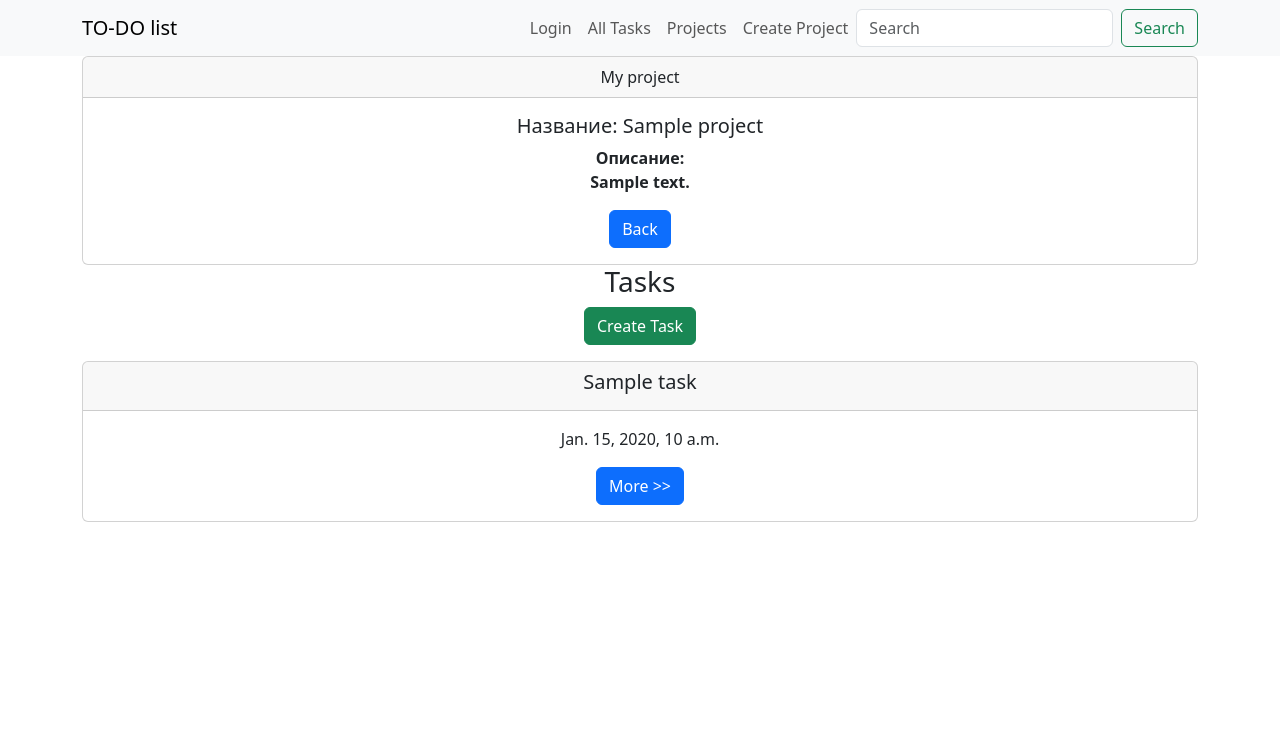
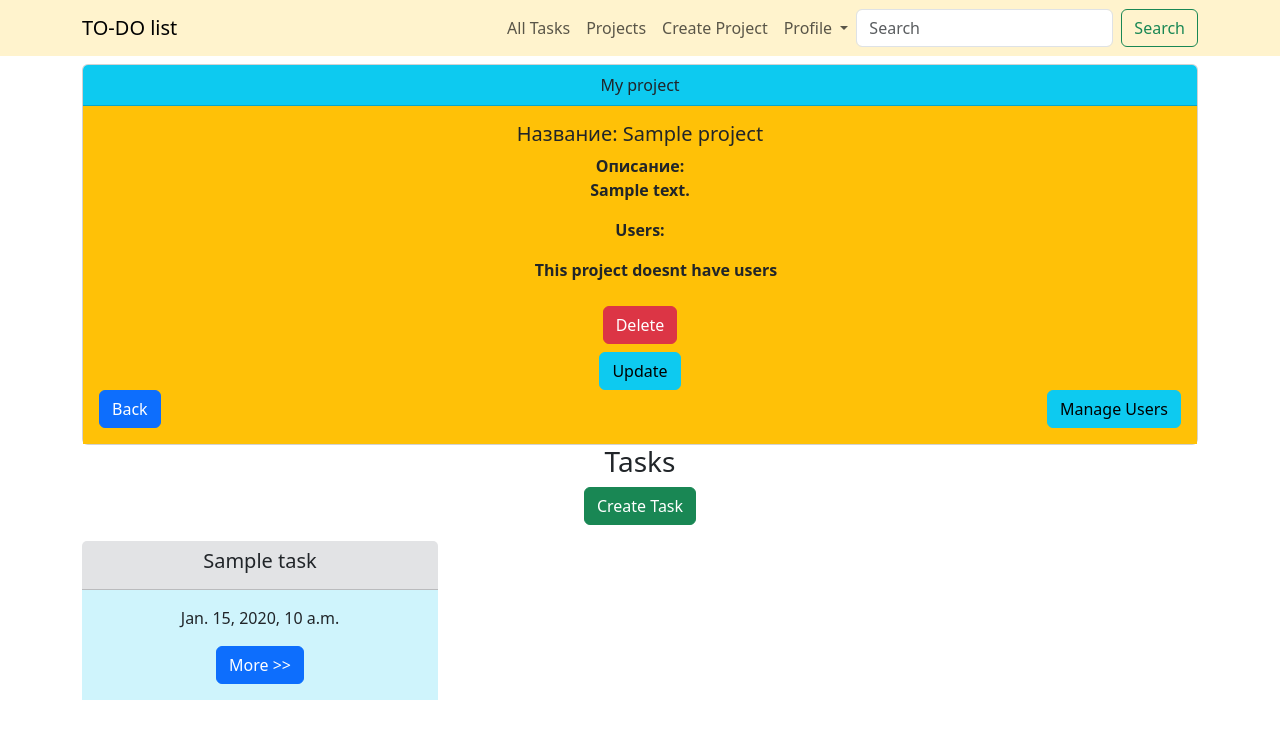
Before and after one commit to Gashiykh/to-do-list, a Django app: page /projects/1 in a window 1280 px wide. Shown: the top 739 px of the page. Run offline with Django 3.2, Linux system fonts and the light colour scheme; tables that the repository leaves empty hold one stand-in row (values such as "Sample post"); some libraries are stand-ins or nearby versions.

Commit message:
Обновил шаблоны

```diff
--- a/mysite/templates/base.html
+++ b/mysite/templates/base.html
@@ -6,11 +6,18 @@
     <meta name="viewport" content="width=device-width, initial-scale=1.0">
     <link rel="stylesheet" href="{% static 'styles.css' %}">
     <link rel="stylesheet" href="{% static 'bootstrap.min.css'%}">
+    <link
+      rel="stylesheet"
+      href="https://cdnjs.cloudflare.com/ajax/libs/font-awesome/6.2.1/css/all.min.css"
+      integrity="sha512-MV7K8+y+gLIBoVD59lQIYicR65iaqukzvf/nwasF0nqhPay5w/9lJmVM2hMDcnK1OnMGCdVK+iQrJ7lzPJQd1w=="
+      crossorigin="anonymous"
+      referrerpolicy="no-referrer"
+    />
 
     <title>Document</title>
 </head>
 <body>
-    <nav class="navbar navbar-expand-lg bg-body-tertiary">
+    <nav class="navbar navbar-expand-lg bg-body-tertiary bg-warning-subtle">
         <div class="container">
           <a class="navbar-brand" href="{% url 'projects' %}">TO-DO list</a>
           <button class="navbar-toggler" type="button" data-bs-toggle="collapse" data-bs-target="#navbarNav" aria-controls="navbarNav" aria-expanded="false" aria-label="Toggle navigation">
@@ -18,18 +25,6 @@
           </button>
           <div class="collapse navbar-collapse flex-grow-0" id="navbarNav">
             <ul class="navbar-nav">
-              {% if user.is_authenticated %}
-                <li class="nav-item">
-                  <a class="nav-link">Hi {{user.username}}!</a>
-                </li>
-                <li class="nav-item">
-                  <a class="nav-link" href="{% url 'logout' %}">Logout</a>
-                </li>
-              {% else %}
-                <li class="nav-item">
-                  <a class="nav-link" href="{% url 'login' %}">Login</a>
-                </li>
-              {% endif %}
               <li class="nav-item">
                 <a class="nav-link" href="{% url 'home' %}">All Tasks</a>
               </li>
@@ -38,6 +33,28 @@
               </li>
               <li class="nav-item">
                 <a class="nav-link" href="{% url 'projects_create' %}">Create Project</a>
+              </li>
+              <li class="nav-item dropdown">
+                {% if user.is_authenticated %}
+                  <a class="nav-link dropdown-toggle" role="button" data-bs-toggle="dropdown" aria-expanded="false">
+                    {{user.username}}
+                  </a>
+                {% else %}
+                  <a class="nav-link dropdown-toggle" role="button" data-bs-toggle="dropdown" aria-expanded="false">
+                    Profile
+                  </a>
+                {% endif %}
+                {% if user.is_authenticated %}
+                  <ul class="dropdown-menu">
+                    <li><a class="dropdown-item" href="#">Profile</a></li>
+                    <li><a class="dropdown-item" href="{% url 'logout' %}?next={{request.get_full_path}}">Logout</a></li>
+                  </ul>
+                {% else %}
+                  <ul class="dropdown-menu">
+                    <li><a class="dropdown-item" href="{% url 'login' %}">Login</a></li>
+                    <li><a class="dropdown-item" href="{% url 'register' %}">Register</a></li>
+                  </ul>
+                {% endif %}
               </li>
             </ul>
             <form class="d-flex">
@@ -55,5 +72,7 @@
       </div>
 
 
+    <script src="https://cdnjs.cloudflare.com/ajax/libs/bootstrap/5.3.3/js/bootstrap.min.js" integrity="sha512-ykZ1QQr0Jy/4ZkvKuqWn4iF3lqPZyij9iRv6sGqLRdTPkY69YX6+7wvVGmsdBbiIfN/8OdsI7HABjvEok6ZopQ==" crossorigin="anonymous" referrerpolicy="no-referrer"></script>
+    <script src="{% static 'js/bs.js' %}"></script>
 </body>
 </html>
--- a/mysite/templates/projects/detail.html
+++ b/mysite/templates/projects/detail.html
@@ -1,35 +1,59 @@
 {% extends 'base.html' %}
 
 {% block content %}
-    <div class="card text-center">
-        <div class="card-header">
+    <div class="card text-center mt-2">
+        <div class="card-header bg-info">
         My project
         </div>
-        <div class="card-body">
+        <div class="card-body bg-warning">
         <h5 class="card-title">Название: {{ project.title }}</h5>
         <p class="card-text"><strong>Описание: <br> {{ project.description }}</strong> </p>
-        <a href="{% url 'projects' %}" class="btn btn-primary">Back</a>
+        <p class="card-text"><strong>Users:
+        <ul>
+            {% for user in project.user.all %}
+            ✔{{ user.username }} <br>
+            {% empty %}
+            <p>This project doesnt have users</p>
+            {% endfor %}
+          </ul>
+        </strong> </p>
+        <form action="{% url 'projects_delete' id=project.id %}" method="post" onsubmit="return confirm('Delete?')">
+            {% csrf_token %}
+            <button class="btn btn-danger my-2">Delete</button>
+        </form>
+        <a class="btn btn-info" href="{% url 'projects_update' id=project.id %}">Update</a>
+        <div class="d-flex justify-content-between">
+            <div>
+                <a href="{% url 'projects' %}" class="btn btn-primary">Back</a>
+            </div>
+            <div>
+                <a  href="{% url 'add_user' project_id=project.id %}" class="btn btn-info">Manage Users</a>
+            </div>
+        </div>
+
         </div>
     </div>
 
     <h3 class="text-center">Tasks</h3>
     {% url 'tasks_create' project_id=project.id as projects_action_url %}
     {% include 'partial/task_form.html' with form=projects_form request_method='post' action_url=projects_action_url btn_text='Create Task' %}
+    <div class="row">
     {% for task in tasks %}
-        <div class="card my-3 text-center">
-            <div class="card-header">
+        <div class="card my-3 text-center col-4 border-0">
+            <div class="card-header bg-secondary-subtle">
             <h5>{{ task.title }}</h5>
             </div>
-            <div class="card-body">
+            <div class="card-body bg-info-subtle">
             <p class="card-text">{{ task.created_at }}</p>
             <a href="{% url 'tasks_detail' id=task.id %}" class="btn btn-primary">More >></a>
             </div>
-        </div>
+    </div>
     {% empty %}
         <div class="d-flex justify-content-center">
             <p>Задачи не найдены.</p>
         </div>
     {% endfor %}
+    </div>
 
     <div class="d-flex justify-content-center">
         {% if message %}
--- a/mysite/templates/tasks/detail.html
+++ b/mysite/templates/tasks/detail.html
@@ -3,10 +3,10 @@
 {% block content %}
     <h3 class="text-center">Task</h3>
     <div class="card text-center my-2">
-        <div class="card-header">
+        <div class="card-header bg-secondary-subtle">
           <h5>{{task.title}}</h5>
         </div>
-        <div class="card-body">
+        <div class="card-body bg-info-subtle">
           <h5 class="card-title">description: {{ task.description  }}</h5>
           <h5 class="card-title"><strong>Status:</strong> {{ task.status }}</h5>
           <h5 class="card-title"><strong>Type:</strong>
```
Also changed, not shown: mysite/templates/accounts/login.html (+8 -13 lines), mysite/templates/projects/list.html (+10 -8 lines), mysite/templates/projects/manage_user.html (added, +43 -0 lines), mysite/templates/projects/project.html (+4 -4 lines), mysite/templates/tasks/list.html (+5 -3 lines).
